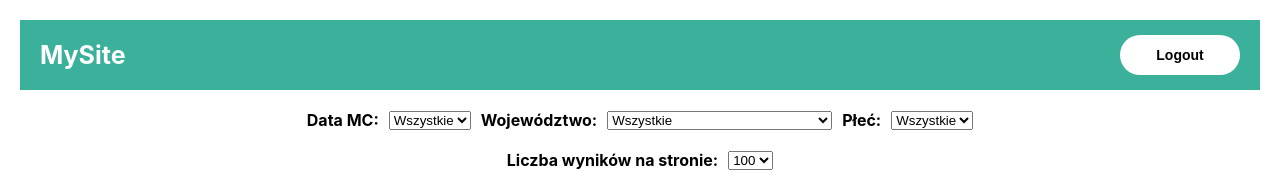
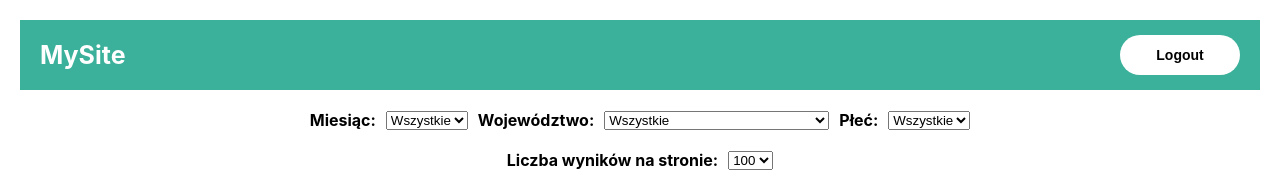
Before and after one commit to Sprysio/DrivingLicenseAnalysis, a React (Create React App) app in the folder client/: page / in a window 1280 px wide. Shown: the top 188 px of the page. Built offline with nearby package versions, Linux system fonts and the light colour scheme; no server answers; sample sign-in values are in the browser's storage.

Commit message:
date label name change

```diff
--- a/client/src/components/Main/index.jsx
+++ b/client/src/components/Main/index.jsx
@@ -99,7 +99,7 @@ const Main = () => {
         </button>
       </nav>
       <div className={styles.filters}>
-        <label>Data MC:</label>
+        <label>Miesiąc:</label>
         <select onChange={(e) => handleFilterChange('DATA_MC', e.target.value)} value={filters.DATA_MC}>
           <option value="">Wszystkie</option>
           <option value="2023-01">2023-01</option>
```
